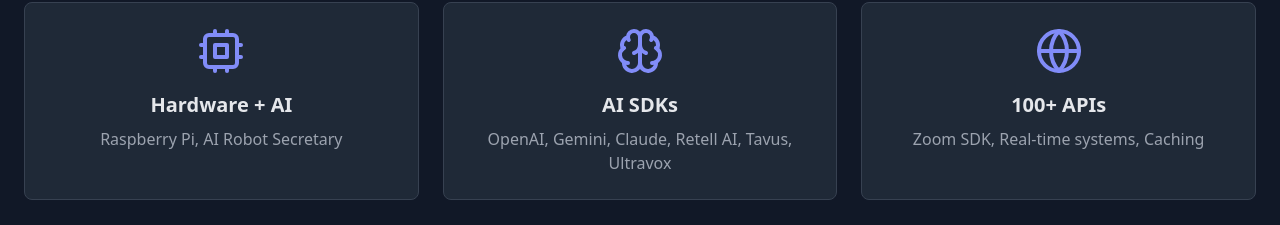
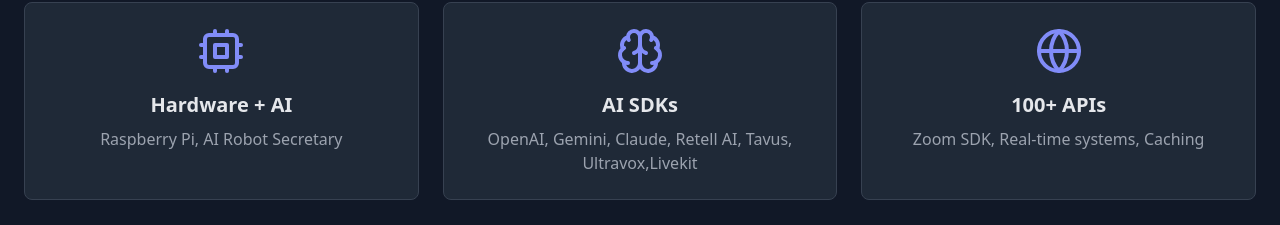
Before and after one commit to tushar12357/portfolio-new, a React (Vite) app: page / in a window 1280 px wide. Shown: the part 4478-4703 px from the top of the page. Built offline with nearby package versions, Linux system fonts and the light colour scheme.

Commit message:
Update Skills.tsx

```diff
--- a/src/components/Skills.tsx
+++ b/src/components/Skills.tsx
@@ -50,7 +50,7 @@ const Skills = () => {
         <div className="bg-gray-800 p-6 rounded-lg border border-gray-700 card-hover text-center">
           <Brain className="w-12 h-12 text-indigo-400 mx-auto mb-4" />
           <h3 className="text-xl font-bold">AI SDKs</h3>
-          <p className="text-gray-400 mt-2">OpenAI, Gemini, Claude, Retell AI, Tavus, Ultravox</p>
+          <p className="text-gray-400 mt-2">OpenAI, Gemini, Claude, Retell AI, Tavus, Ultravox,Livekit</p>
         </div>
         <div className="bg-gray-800 p-6 rounded-lg border border-gray-700 card-hover text-center">
           <Globe className="w-12 h-12 text-indigo-400 mx-auto mb-4" />
```
